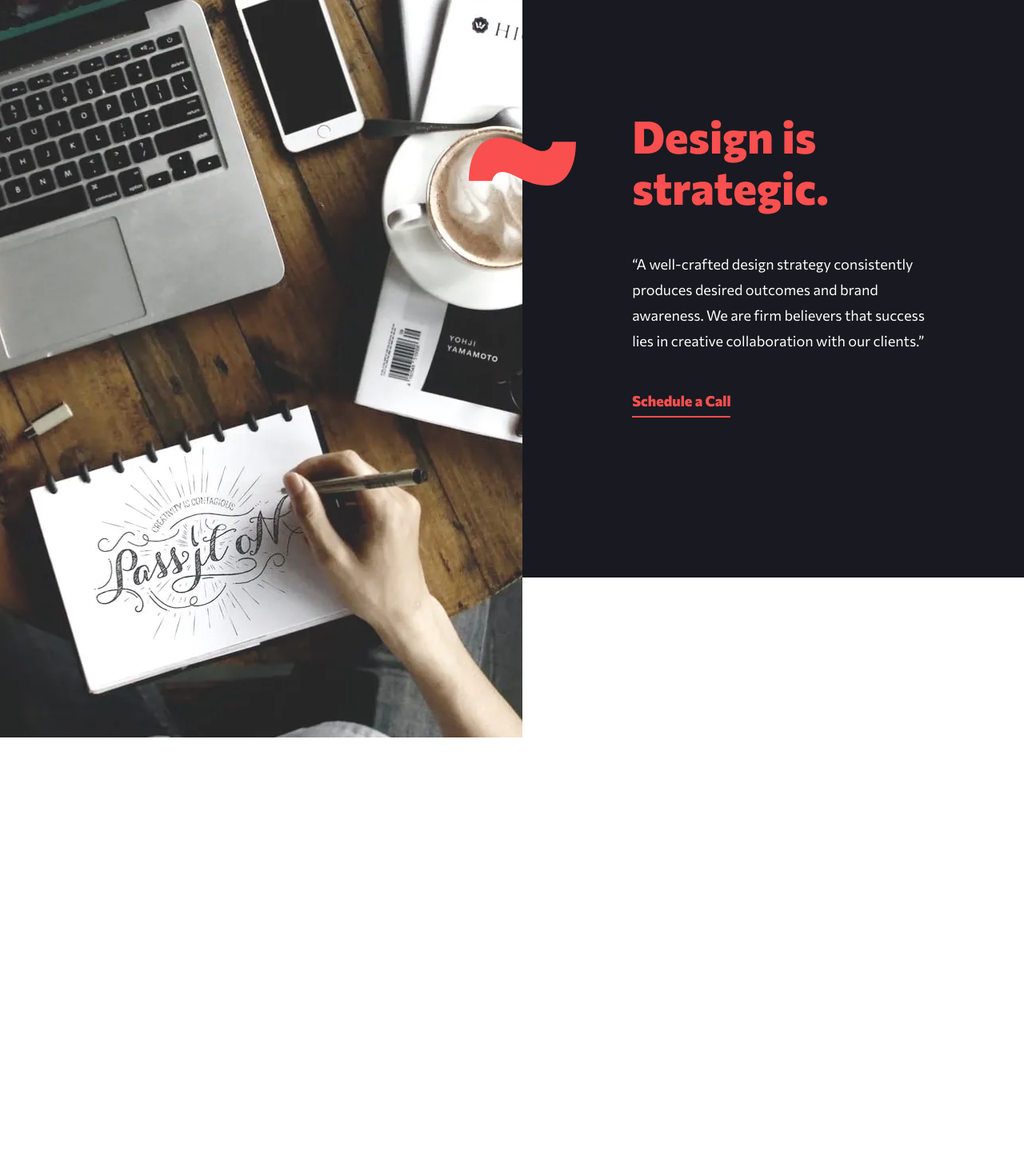
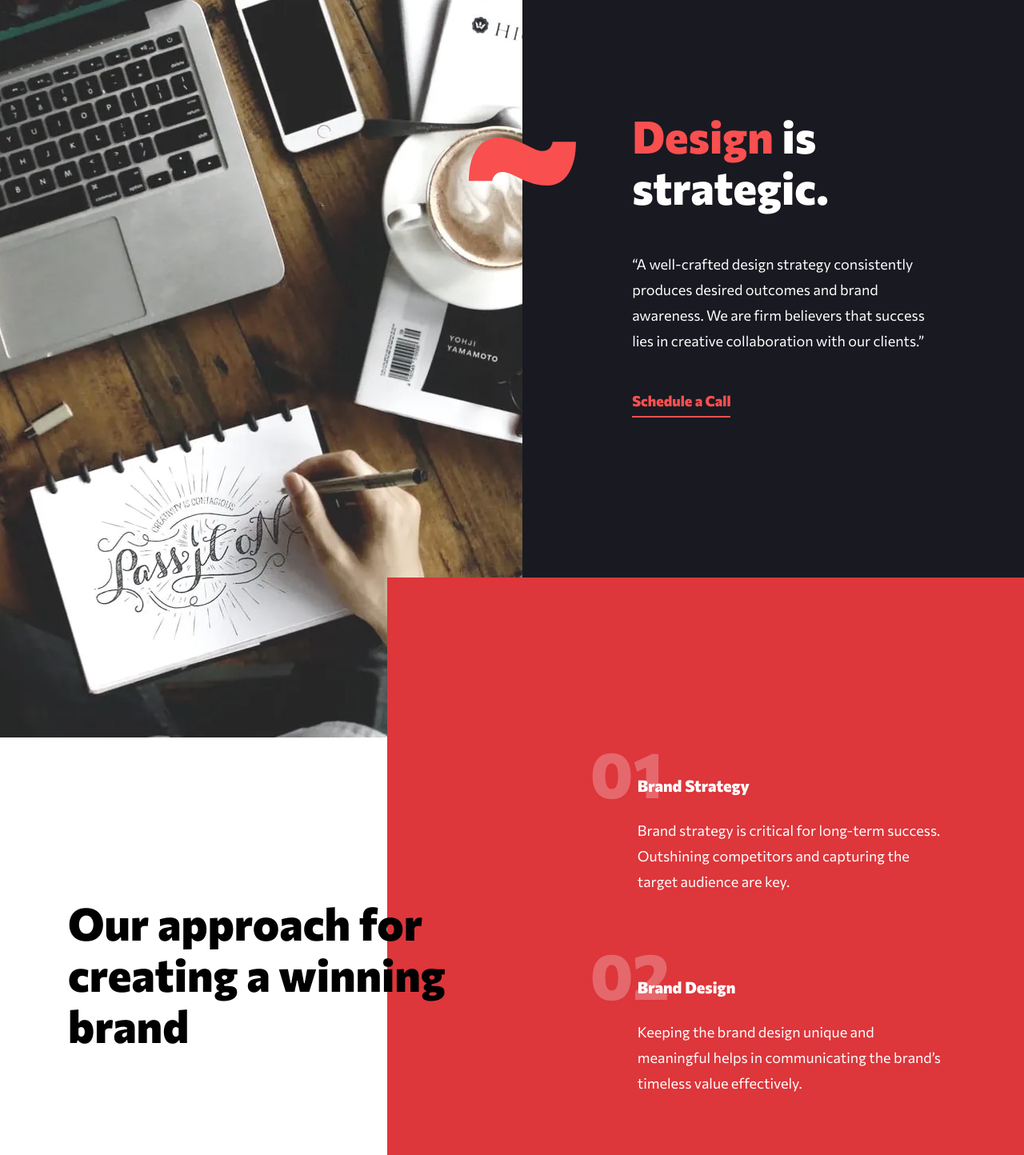
Before and after one commit to MrBlackvanta/creative-single-page-site, a Next.js app: page / in a window 1280 px wide. Shown: the part 1040-2484 px from the top of the page at 80% size. Before the commit the page ends 1962 px from the top, so only its background shows below. Built offline with nearby package versions, Linux system fonts and the light colour scheme.

Commit message:
Add Approach section and integrate it into Home page; define approach steps data

```diff
--- a/src/app/page.tsx
+++ b/src/app/page.tsx
@@ -1,5 +1,5 @@
 import { SiteHeader } from "@/components/layout";
-import { Hero, Strategic } from "@/views/home";
+import { Approach, Hero, Strategic } from "@/views/home";
 
 export default function Home() {
   return (
@@ -8,6 +8,7 @@ export default function Home() {
       <main>
         <Hero />
         <Strategic />
+        <Approach />
       </main>
     </>
   );
--- /dev/null
+++ b/src/data/approach.ts
@@ -0,0 +1,17 @@
+export const approachSteps = [
+  {
+    title: "Brand Strategy",
+    description:
+      "Brand strategy is critical for long-term success. Outshining competitors and capturing the target audience are key.",
+  },
+  {
+    title: "Brand Design",
+    description:
+      "Keeping the brand design unique and meaningful helps in communicating the brand’s timeless value effectively.",
+  },
+  {
+    title: "Web Design",
+    description:
+      "A beautifully crafted website is the best tool for brand awareness, and ultimately results in increased revenues.",
+  },
+];
--- a/src/data/index.ts
+++ b/src/data/index.ts
@@ -1 +1,2 @@
+export * from "./approach";
 export * from "./nav";
--- /dev/null
+++ b/src/views/home/approach.tsx
@@ -0,0 +1,31 @@
+import { approachSteps } from "@/data";
+
+export default function Approach() {
+  return (
+    <section id="service" className="relative">
+      <div className="bg-red-surface py-24 md:ml-[43%] md:py-30 lg:ml-[37.85%] lg:py-50">
+        <div className="v-container pointer-events-none md:absolute md:inset-x-0 md:top-61.5 lg:top-100">
+          <h2 className="text-h2 lg:text-h2-lg pointer-events-auto text-white md:max-w-70.25 md:text-black lg:max-w-135">
+            Our approach for creating a winning brand
+          </h2>
+        </div>
+
+        <ol className="mt-12.25 grid gap-10 px-6 text-white md:mt-0 md:pr-[9.13%] md:pl-[9.82%] lg:gap-14 lg:pr-[11.84%] lg:pl-[31.84%]">
+          {approachSteps.map(({ title, description }, index) => (
+            <li key={title} className="relative pt-11 pl-4 lg:pl-14.75">
+              <span
+                aria-hidden="true"
+                data-step={String(index + 1).padStart(2, "0")}
+                className="text-h1-lg absolute top-0 left-0 text-white/25 before:content-[attr(data-step)]"
+              />
+              <h3 className="text-h3 lg:text-h3-lg">{title}</h3>
+              <p className="text-body lg:text-body-lg mt-3.75 lg:mt-6">
+                {description}
+              </p>
+            </li>
+          ))}
+        </ol>
+      </div>
+    </section>
+  );
+}
--- a/src/views/home/index.ts
+++ b/src/views/home/index.ts
@@ -1,2 +1,3 @@
+export { default as Approach } from "./approach";
 export { default as Hero } from "./hero";
 export { default as Strategic } from "./strategic";
--- a/src/views/home/strategic.tsx
+++ b/src/views/home/strategic.tsx
@@ -24,13 +24,13 @@ export default function Strategic() {
       </div>
 
       <div className="bg-ink py-18 md:ml-[49.22%] md:py-30 lg:ml-[51.04%] lg:py-50">
-        <div className="px-6 md:pr-[10.26%] md:pl-[17.69%] lg:pr-[15.04%] lg:pl-[21.84%]">
-          <h2 className="text-h2 lg:text-h2-lg text-red">
-            Design is
+        <div className="px-6 text-white md:pr-[10.26%] md:pl-[17.69%] lg:pr-[15.04%] lg:pl-[21.84%]">
+          <h2 className="text-h2 lg:text-h2-lg">
+            <span className="text-red">Design</span> is
             <br className="hidden md:inline lg:hidden" /> strategic.
           </h2>
 
-          <p className="text-body lg:text-body-lg mt-6 text-white md:mt-8 lg:mt-12">
+          <p className="text-body lg:text-body-lg mt-6 md:mt-8 lg:mt-12">
             “A well-crafted design strategy consistently produces desired
             outcomes and brand awareness. We are firm believers that success
             lies in creative collaboration with our clients.”
```
